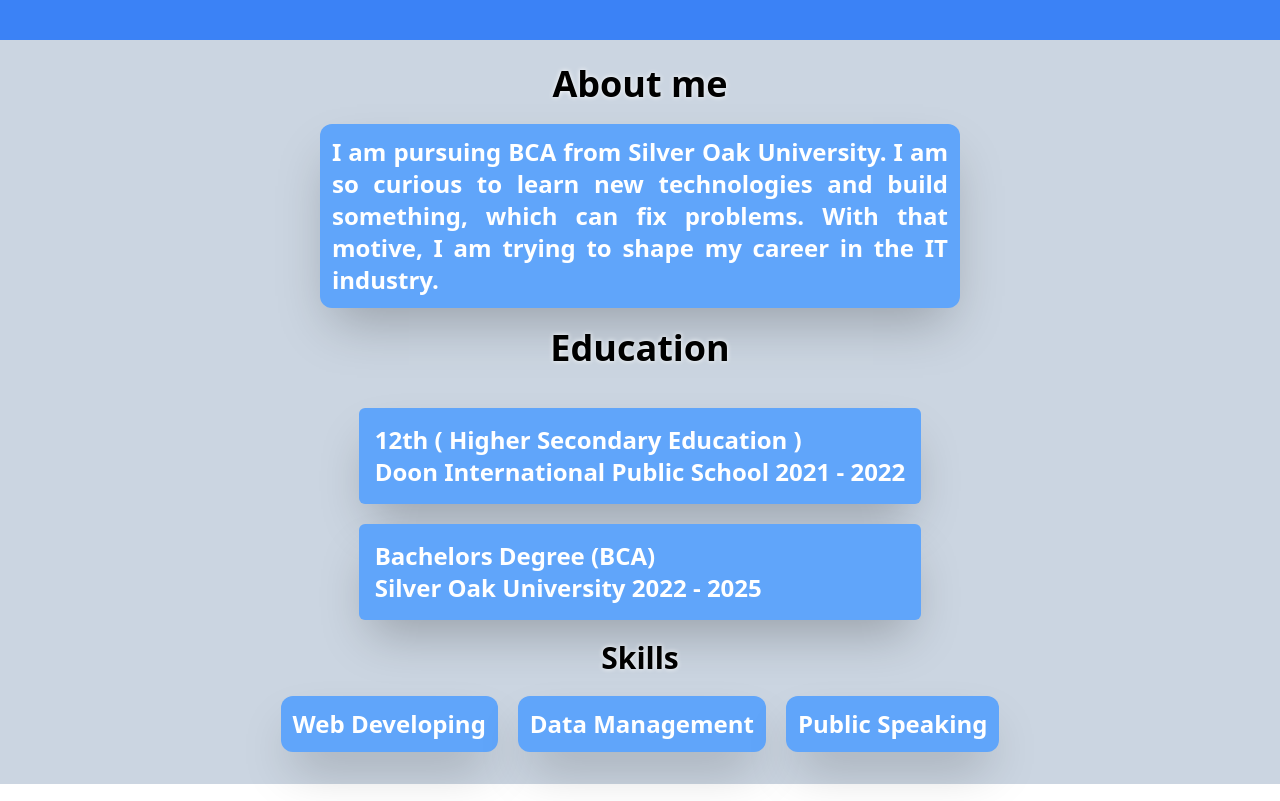
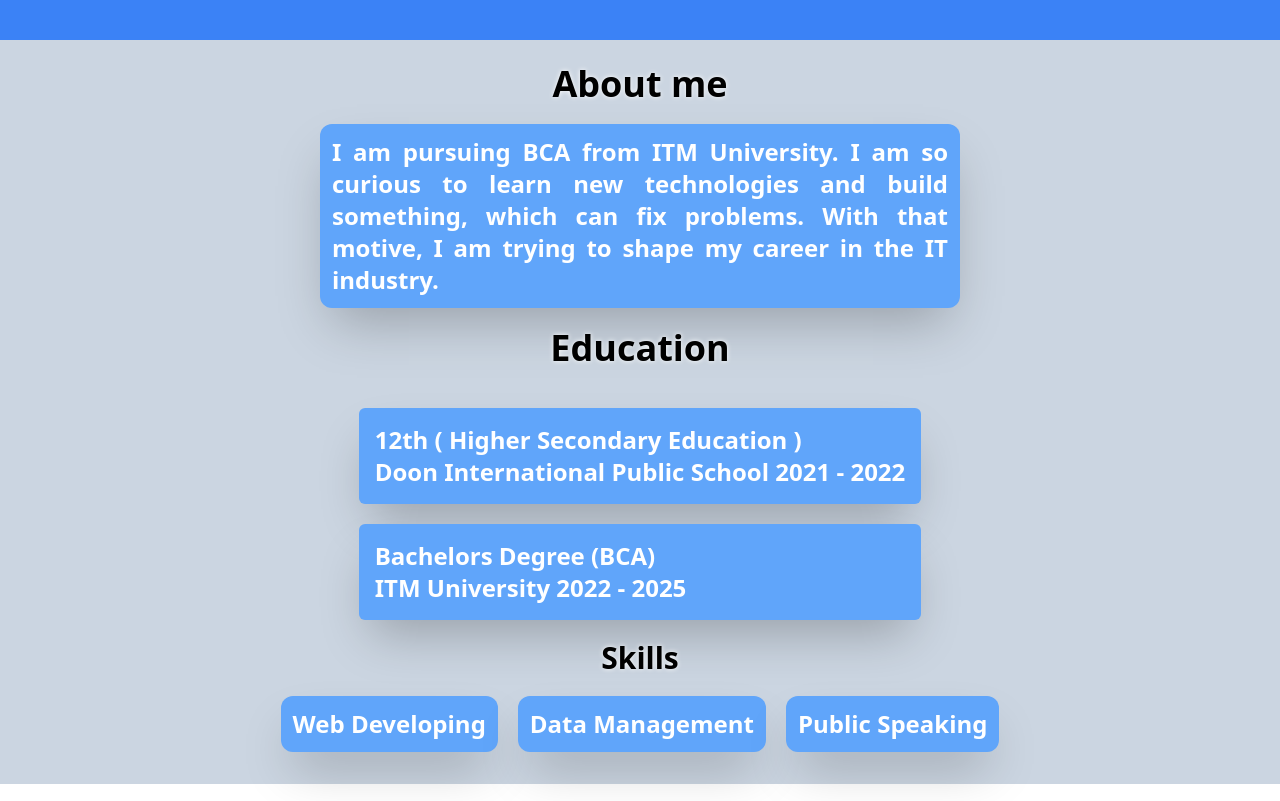
Before and after one commit to Prerna-dev/Portfolio, a plain HTML site: page index.html in a window 1280 px wide. Shown: the part 760-1561 px from the top of the page. Drawn offline with nearby package versions, Linux system fonts and the light colour scheme.

Commit message:
Update index.html

```diff
--- a/index.html
+++ b/index.html
@@ -186,7 +186,7 @@
     <div class="section-inner flex flex-col gap-5 justify-center items-center pt-6">
       <h2 class="text-4xl text-center font-bold tsw"> About me</h2>
       <h4 class="text-2xl bg-blue-400 rounded-xl text-white p-3 shadow-2xl text-justify font-semibold  w-1/2">I am
-        pursuing BCA from Silver Oak University.
+        pursuing BCA from ITM University.
         I am so curious to learn new technologies and build something, which can fix problems.
         With that motive, I am trying to shape my career in the IT industry.</h4>
 
@@ -201,7 +201,7 @@
 
           <div class="flex flex-col bg-blue-400 text-white rounded-md p-4 shadow-2xl font-bold text-2xl">
             <h3>Bachelors Degree (BCA)</h3>
-            <h4>Silver Oak University <span>2022 - 2025</span></h4>
+            <h4>ITM University <span>2022 - 2025</span></h4>
           </div>
 
 
```
